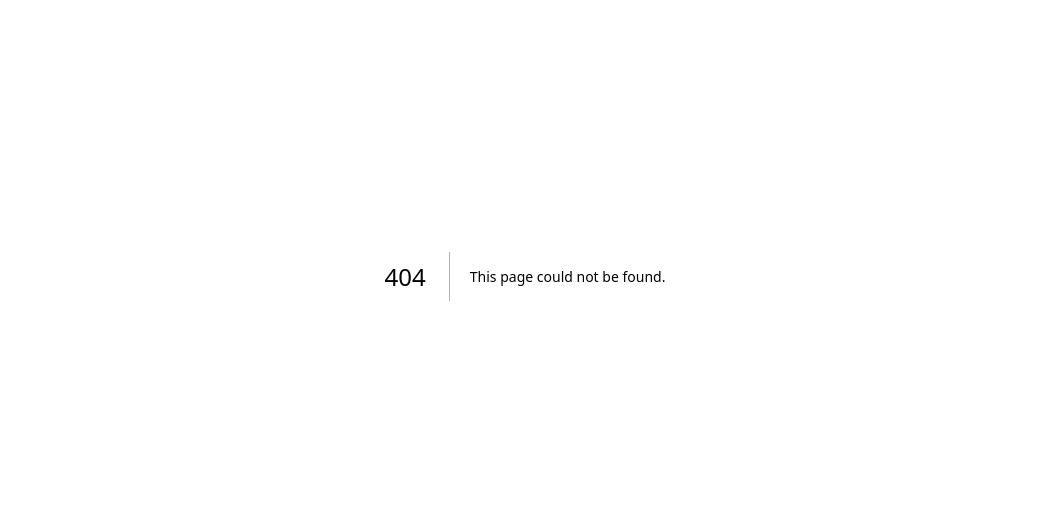
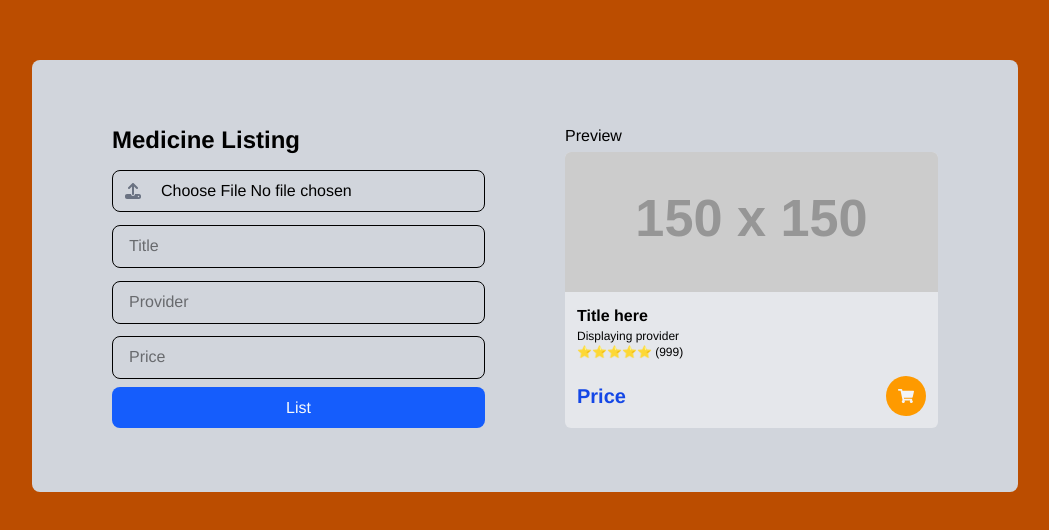
Before and after one commit to JamesBillate/LunasExpress, a Next.js app in the folder lunas-express/: page /listing in a window 1280 px wide. Before the commit this address had no page. Shown: the part 124-654 px from the top of the page, without its empty margins (115-1164 px from the left). Built offline with nearby package versions, Linux system fonts and the light colour scheme.

Commit message:
Listing UI

```diff
--- a/lunas-express/package.json
+++ b/lunas-express/package.json
@@ -10,6 +10,7 @@
   },
   "dependencies": {
     "firebase": "^11.5.0",
+    "lucide-react": "^0.484.0",
     "next": "^15.2.3",
     "react": "^19.0.0",
     "react-dom": "^19.0.0",
--- a/lunas-express/src/app/authcomponents/AuthFields.jsx
+++ /dev/null
@@ -1,33 +0,0 @@
-export default function EntryField({
-  type,
-  label,
-  placeholder,
-  onChange,
-  value,
-}) {
-  return (
-    <>
-      <label className="mt-3">{label}</label>
-      <input
-        className="border-1 pl-4 py-2 pr-5 rounded-lg text-md w-[100%]"
-        placeholder={placeholder}
-        type={type}
-        onChange={onChange}
-        value={value}
-      />
-    </>
-  );
-}
-
-export function Button({ type, label, color }) {
-  return (
-    <>
-      <button
-        className={`flex justify-center items-center gap-2 mt-2 ${color} p-2 rounded-lg font-medium cursor-pointer`}
-        type={type}
-      >
-        {label}
-      </button>
-    </>
-  );
-}
--- a/lunas-express/src/app/authcomponents/login/page.jsx
+++ b/lunas-express/src/app/authcomponents/login/page.jsx
@@ -3,9 +3,10 @@
 import AuthForm from "../AuthForm";
 import { useEffect, useState } from "react";
 import { useRouter } from "next/navigation";
+import { FaUpload } from "react-icons/fa6";
 
 // Firebase imports
-import { useSignInWithEmailAndPassword } from 'react-firebase-hooks/auth';
+import { useSignInWithEmailAndPassword } from "react-firebase-hooks/auth";
 import { signInWithPopup } from "firebase/auth";
 import { auth, provider } from "../../firebase/config";
 
@@ -14,7 +15,8 @@ export default function Login() {
   const [password, setPassword] = useState("");
   const router = useRouter();
 
-  const [signInWithEmailAndPassword, user, loading, error] = useSignInWithEmailAndPassword(auth);
+  const [signInWithEmailAndPassword, user, loading, error] =
+    useSignInWithEmailAndPassword(auth);
 
   // Sign in with google
   const handleGoogleLogin = async () => {
--- /dev/null
+++ b/lunas-express/src/app/commons/Fields.jsx
@@ -0,0 +1,45 @@
+import { FaUpload } from "react-icons/fa6";
+
+export default function EntryField({
+  type,
+  label,
+  placeholder,
+  onChange,
+  value,
+  icon,
+}) {
+  return (
+    <>
+      <label className="mt-3">{label}</label>
+      <div className="relative w-full border-1 pl-4 py-2 pr-5 rounded-lg text-md focus:ring-2 focus:ring-blue-500">
+        <input
+          className={`${icon && "pl-8 "} rounded-lg text-md w-full`}
+          placeholder={placeholder}
+          type={type}
+          onChange={onChange}
+          value={value}
+        />
+        {icon ? (
+          <div className="absolute inset-y-0 left-3 flex items-center text-gray-500">
+            {icon}
+          </div>
+        ) : (
+          ""
+        )}
+      </div>
+    </>
+  );
+}
+
+export function Button({ type, label, color }) {
+  return (
+    <>
+      <button
+        className={`flex justify-center items-center gap-2 mt-2 ${color} p-2 rounded-lg font-medium cursor-pointer`}
+        type={type}
+      >
+        {label}
+      </button>
+    </>
+  );
+}
--- /dev/null
+++ b/lunas-express/src/app/listing/page.jsx
@@ -0,0 +1,81 @@
+"use client";
+
+import ShopCard from "../home/shopcard";
+import EntryField, { Button } from "../commons/Fields";
+import { useState } from "react";
+import { FaUpload } from "react-icons/fa6";
+
+export default function Listing() {
+  const [image, setImage] = useState(null);
+  const [previewImage, setPreviewImage] = useState(null);
+  const [title, setTitle] = useState("");
+  const [provider, setProvider] = useState("");
+  const [price, setPrice] = useState("");
+
+  const handleImageChange = (e) => {
+    const file = e.target.files[0];
+    if (file) {
+      setImage(file);
+      setPreviewImage(URL.createObjectURL(file)); // Generate preview URL
+    }
+  };
+
+  return (
+    <>
+      <div className="bg-amber-700 h-screen flex justify-center items-center">
+        <div className="py-16 px-20 mx-10 grid grid-cols-2 bg-gray-300 rounded-lg">
+          {/* Left Section: Form */}
+          <div className="pr-10 grid">
+            <h1 className="text-2xl font-bold">Medicine Listing</h1>
+            <EntryField
+              placeholder="Upload Image"
+              type="file"
+              accept="image/*"
+              onChange={handleImageChange}
+              className="relative w-full p-2 border border-gray-300 rounded-md cursor-pointer file:hidden"
+              icon={<FaUpload />}
+            />
+            <EntryField
+              placeholder="Title"
+              type="text"
+              onChange={(e) => setTitle(e.target.value)}
+              value={title}
+            />
+            <EntryField
+              placeholder="Provider"
+              type="text"
+              onChange={(e) => setProvider(e.target.value)}
+              value={provider}
+            />
+            <EntryField
+              placeholder="Price"
+              type="text"
+              onChange={(e) => setPrice(e.target.value)}
+              value={price}
+            />
+            <Button
+              type="submit"
+              label="List"
+              color=" bg-blue-600 text-gray-50"
+            />
+          </div>
+
+          {/* Right Section: Preview */}
+          <div className="pl-10 grid gap-1">
+            <h2 className="text-md font-normal">Preview</h2>
+            <ShopCard
+              key="1" // always add a unique key
+              image={previewImage || "https://via.placeholder.com/150"}
+              id="123"
+              title={title || "Title here"}
+              provider={provider || "Displaying provider"}
+              stars="⭐⭐⭐⭐⭐"
+              reviews="999"
+              price={price || "Price"}
+            />
+          </div>
+        </div>
+      </div>
+    </>
+  );
+}
--- a/lunas-express/src/app/page.jsx
+++ b/lunas-express/src/app/page.jsx
@@ -1,6 +1,6 @@
-'use client'
+"use client";
 import Login from "./authcomponents/login/page.jsx";
-import {useAuthState} from 'react-firebase-hooks/auth';
+import { useAuthState } from "react-firebase-hooks/auth";
 import { auth } from "./firebase/config.jsx";
 import { useRouter } from "next/navigation";
 import { useEffect } from "react";
@@ -9,14 +9,13 @@ export default function Home() {
   const [user] = useAuthState(auth);
   const router = useRouter();
 
-  console.log({user})
+  console.log({ user });
 
   useEffect(() => {
     if (!user) {
-      router.push("/signup");
+      router.push("/");
     }
   }, [user, router]);
-
 
   return (
     <>
```
Also changed, not shown: lunas-express/src/app/authcomponents/AuthForm.jsx (+6 -4 lines), lunas-express/src/app/firebase/config.jsx (+3 -4 lines), 1 other file (tests, documents, lock files or other folders).
